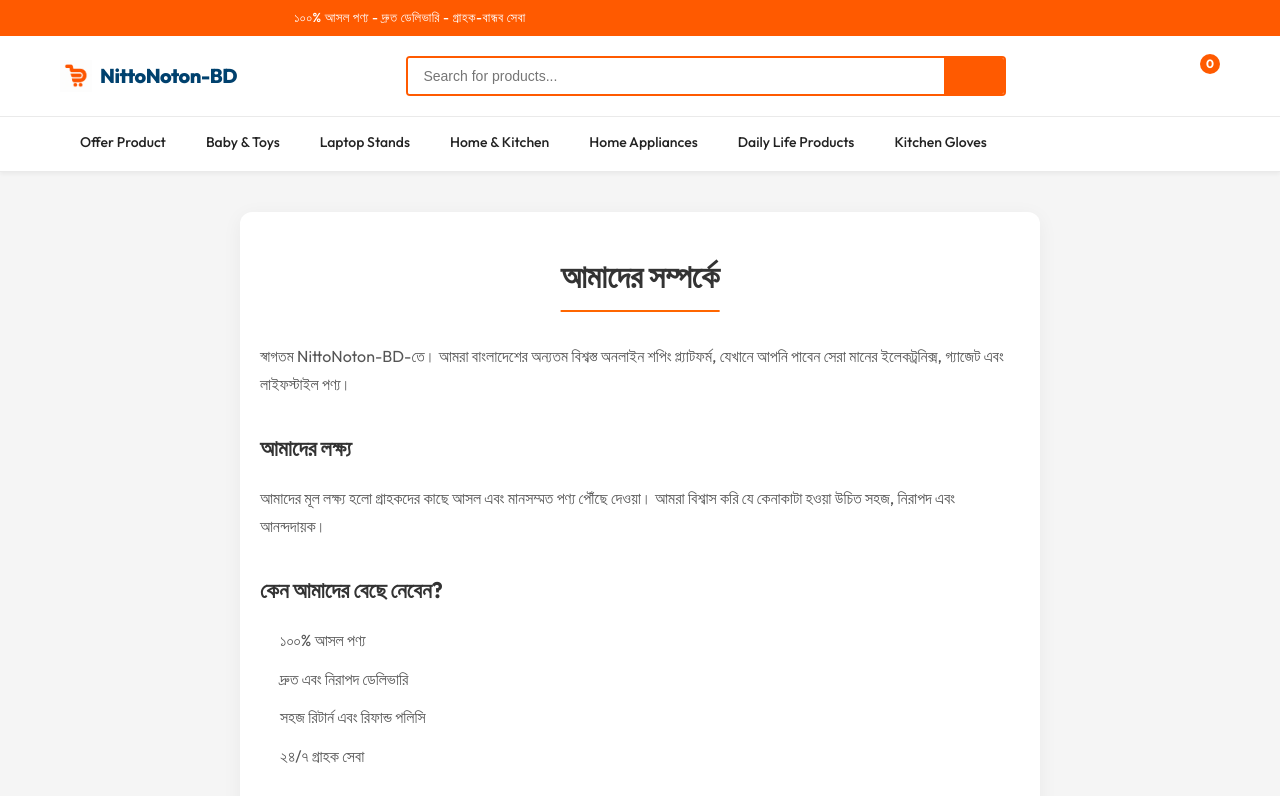
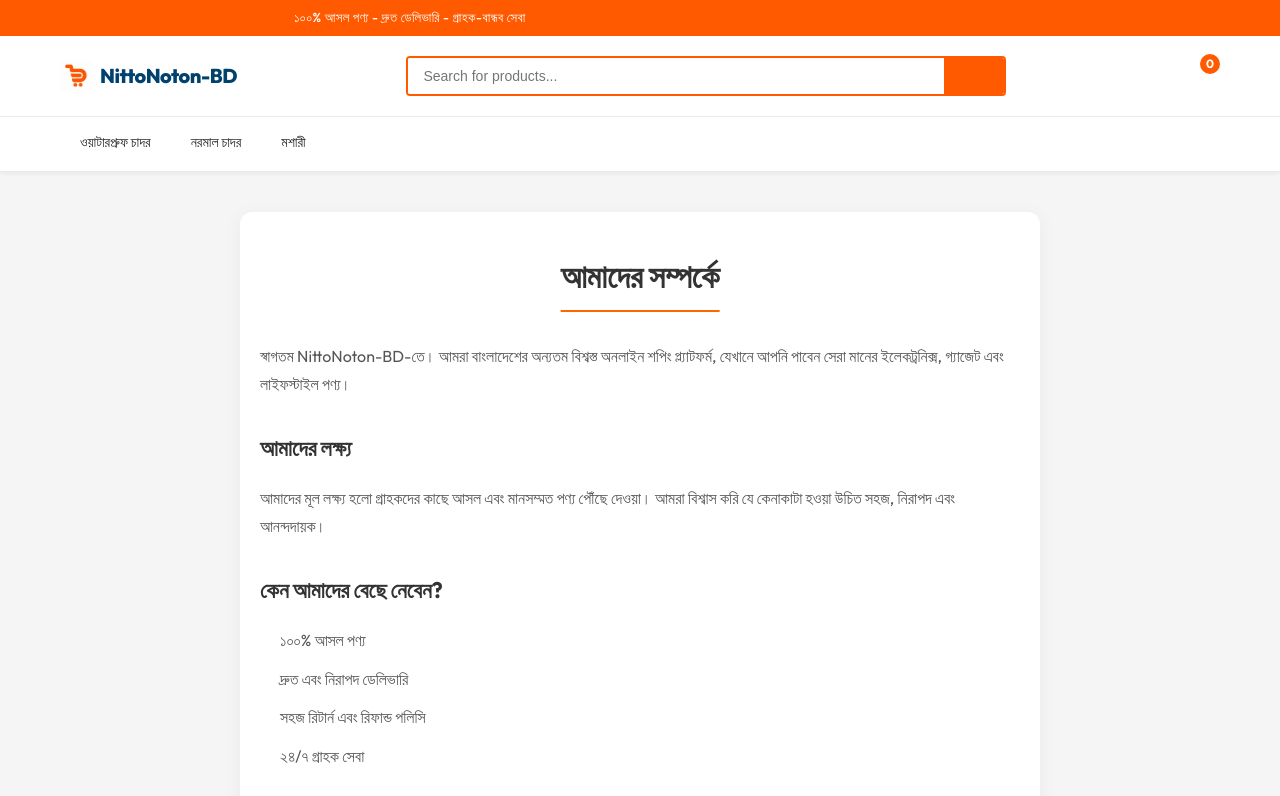
Before and after one commit to nittonotonbd/squaremartbdtt, a Next.js app: page /about in a window 1280 px wide. Shown: the top 796 px of the page. Built offline with nearby package versions, Linux system fonts and the light colour scheme; some icons are missing.

Commit message:
Update category list to use 3 main categories, fix TS types, and add color code support to orders detail view

```diff
--- a/src/app/admin/orders/page.tsx
+++ b/src/app/admin/orders/page.tsx
@@ -369,6 +369,12 @@ const AdminOrdersPageContent: React.FC = () => {
                     <h4>Shipping Address</h4>
                     <p style={{ fontWeight: '400', fontSize: '14px' }}>
                       {selectedOrder.address || 'No address provided'}
+                    </p>
+                  </div>
+                  <div className={styles.detailItem}>
+                    <h4>কালার কোড (Color Code)</h4>
+                    <p style={{ fontWeight: '600', color: '#ff5a00' }}>
+                      {selectedOrder.notes || 'No color code specified'}
                     </p>
                   </div>
                   <div className={styles.detailItem}>
--- a/src/app/product/[id]/ProductDetailsClient.tsx
+++ b/src/app/product/[id]/ProductDetailsClient.tsx
@@ -95,7 +95,7 @@ export default function ProductDetailsClient({ product }: { product: Product })
             )}
           </div>
           <div className={styles.thumbnailContainer}>
-            {images.map((img, idx) => (
+            {images.map((img: string, idx: number) => (
               <div
                 key={idx}
                 className={`${styles.thumbnail} ${activeImage === img ? styles.activeThumbnail : ''}`}
--- a/src/components/CategoriesBar.tsx
+++ b/src/components/CategoriesBar.tsx
@@ -2,13 +2,9 @@ import React from 'react';
 import styles from './CategoriesBar.module.css';
 
 const categories = [
-  { name: "Offer Product", slug: "offer-product" },
-  { name: "Baby & Toys", slug: "baby-toys" },
-  { name: "Laptop Stands", slug: "laptop-stands" },
-  { name: "Home & Kitchen", slug: "home-kitchen" },
-  { name: "Home Appliances", slug: "home-appliances" },
-  { name: "Daily Life Products", slug: "daily-life-products" },
-  { name: "Kitchen Gloves", slug: "kitchen-gloves" }
+  { name: "ওয়াটারপ্রুফ চাদর", slug: "waterproof-chador" },
+  { name: "নরমাল চাদর", slug: "normal-chador" },
+  { name: "মশারী", slug: "moshari" }
 ];
 
 export default function CategoriesBar() {
--- a/src/components/Header.tsx
+++ b/src/components/Header.tsx
@@ -17,13 +17,9 @@ export default function Header() {
   const router = useRouter();
 
   const categories = [
-    { name: "Offer Product", slug: "offer-product" },
-    { name: "Baby & Toys", slug: "baby-toys" },
-    { name: "Laptop Stands", slug: "laptop-stands" },
-    { name: "Home & Kitchen", slug: "home-kitchen" },
-    { name: "Home Appliances", slug: "home-appliances" },
-    { name: "Daily Life Products", slug: "daily-life-products" },
-    { name: "Kitchen Gloves", slug: "kitchen-gloves" }
+    { name: "ওয়াটারপ্রুফ চাদর", slug: "waterproof-chador" },
+    { name: "নরমাল চাদর", slug: "normal-chador" },
+    { name: "মশারী", slug: "moshari" }
   ];
 
   const cartCount = cartItems.reduce((total, item) => total + item.quantity, 0);
--- a/src/data/products.ts
+++ b/src/data/products.ts
@@ -26,6 +26,7 @@ export const mockProducts: Product[] = [
       '/images/products/waterproof_bed_cover.png',
     ],
     description: '<p>100% waterproof bed cover that protects your mattress from spills and stains. Breathable, quiet, and fits beds up to 7 feet.</p><ul><li>High-quality materials</li><li>Machine washable</li><li>Hypoallergenic</li></ul>',
+    category: 'ওয়াটারপ্রুফ চাদর',
     stockStatus: 'In Stock',
     callToOrder: '01942-838348'
   },
@@ -40,6 +41,7 @@ export const mockProducts: Product[] = [
       '/images/products/mini_turbo_fan.png',
     ],
     description: '<p>Stay cool anywhere with this portable mini turbo fan. Features 3 speed settings and a long-lasting rechargeable battery.</p>',
+    category: 'নরমাল চাদর',
     stockStatus: 'In Stock',
     callToOrder: '01942-838348'
   },
@@ -53,6 +55,7 @@ export const mockProducts: Product[] = [
       '/images/products/plug_in_quran.png'
     ],
     description: '<p>Listen to beautiful Quran recitations simply by plugging this device into any standard outlet.</p>',
+    category: 'মশারী',
     stockStatus: 'Out Of Stock',
     callToOrder: '01942-838348'
   }
```
Also changed, not shown: src/app/admin/products/add/page.tsx (+3 -8 lines), src/app/admin/products/page.tsx (+4 -4 lines), src/app/category/[slug]/page.tsx (+3 -8 lines).
